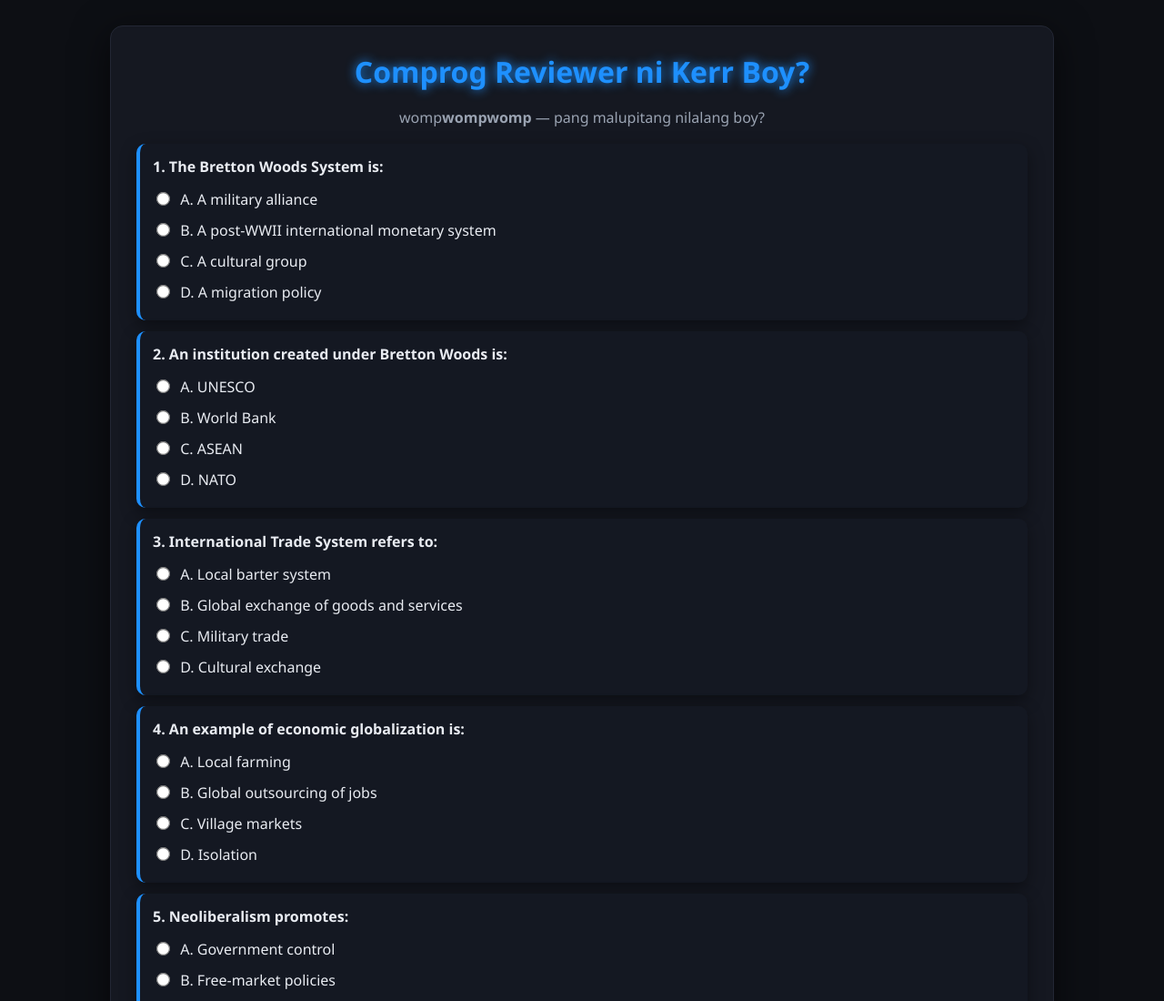
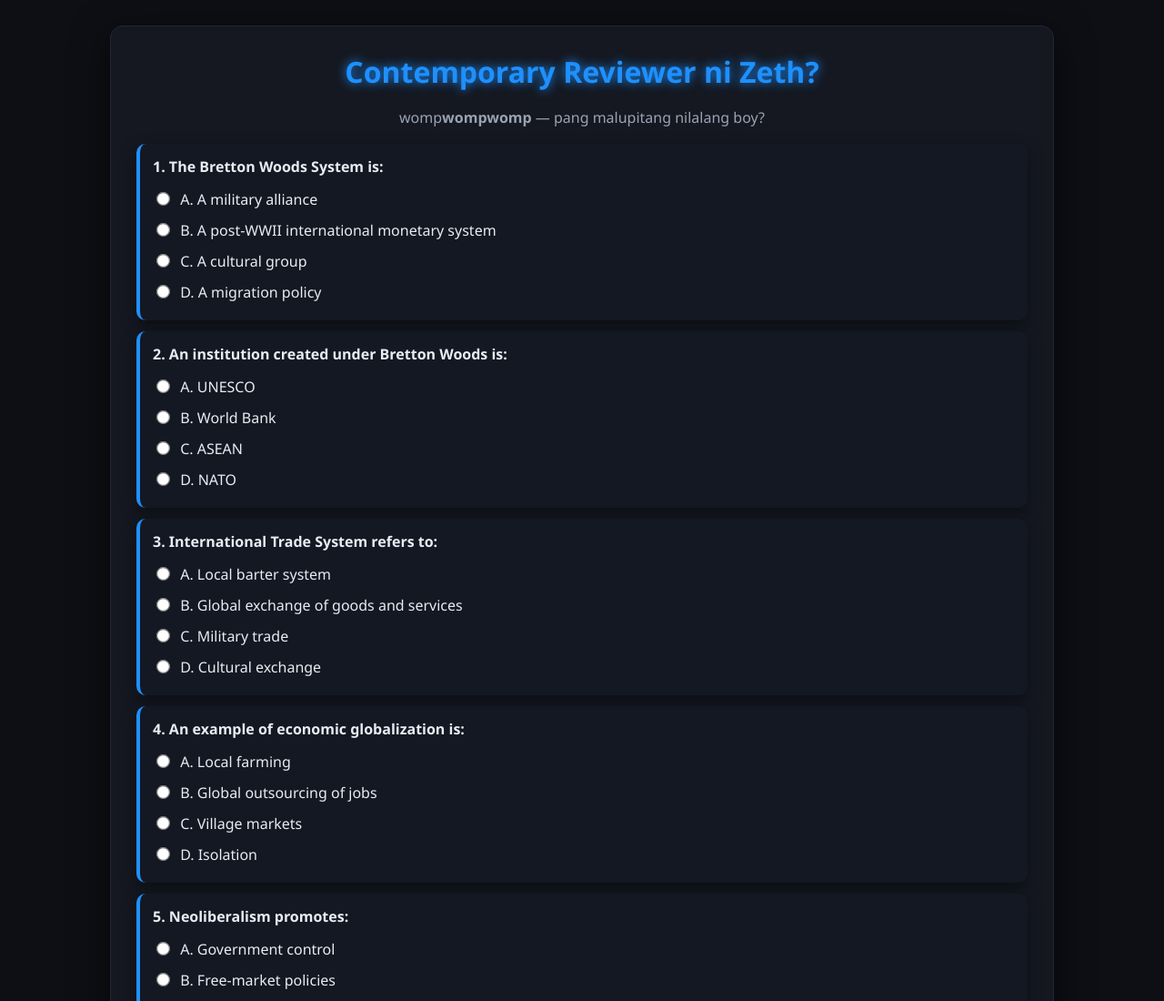
Before and after one commit to KiraYoshin/Contemppp, a plain HTML site: page index.html in a window 1280 px wide. Shown: the top 1100 px of the page at 91% size. Drawn offline with Linux system fonts and the light colour scheme.

Commit message:
Update index.html

```diff
--- a/index.html
+++ b/index.html
@@ -32,7 +32,7 @@
 </head>
 <body>
   <div class="wrap">
-    <h1>Comprog Reviewer ni Kerr Boy?</h1>
+    <h1>Contemporary Reviewer ni Zeth?</h1>
     <p class="meta">womp<strong>wompwomp</strong> — pang malupitang nilalang boy?</p>
 
     <form id="quiz"></form>
```
